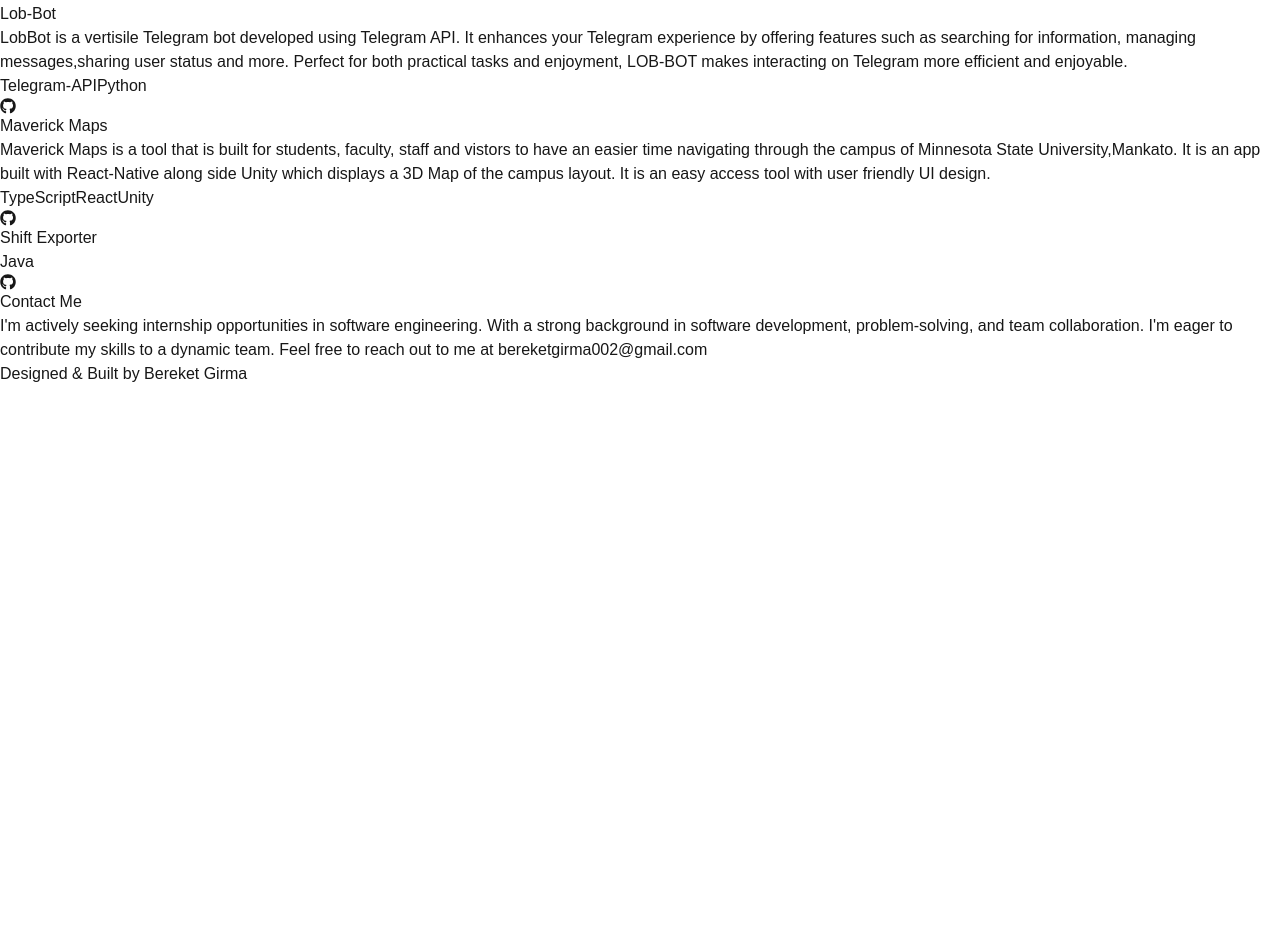
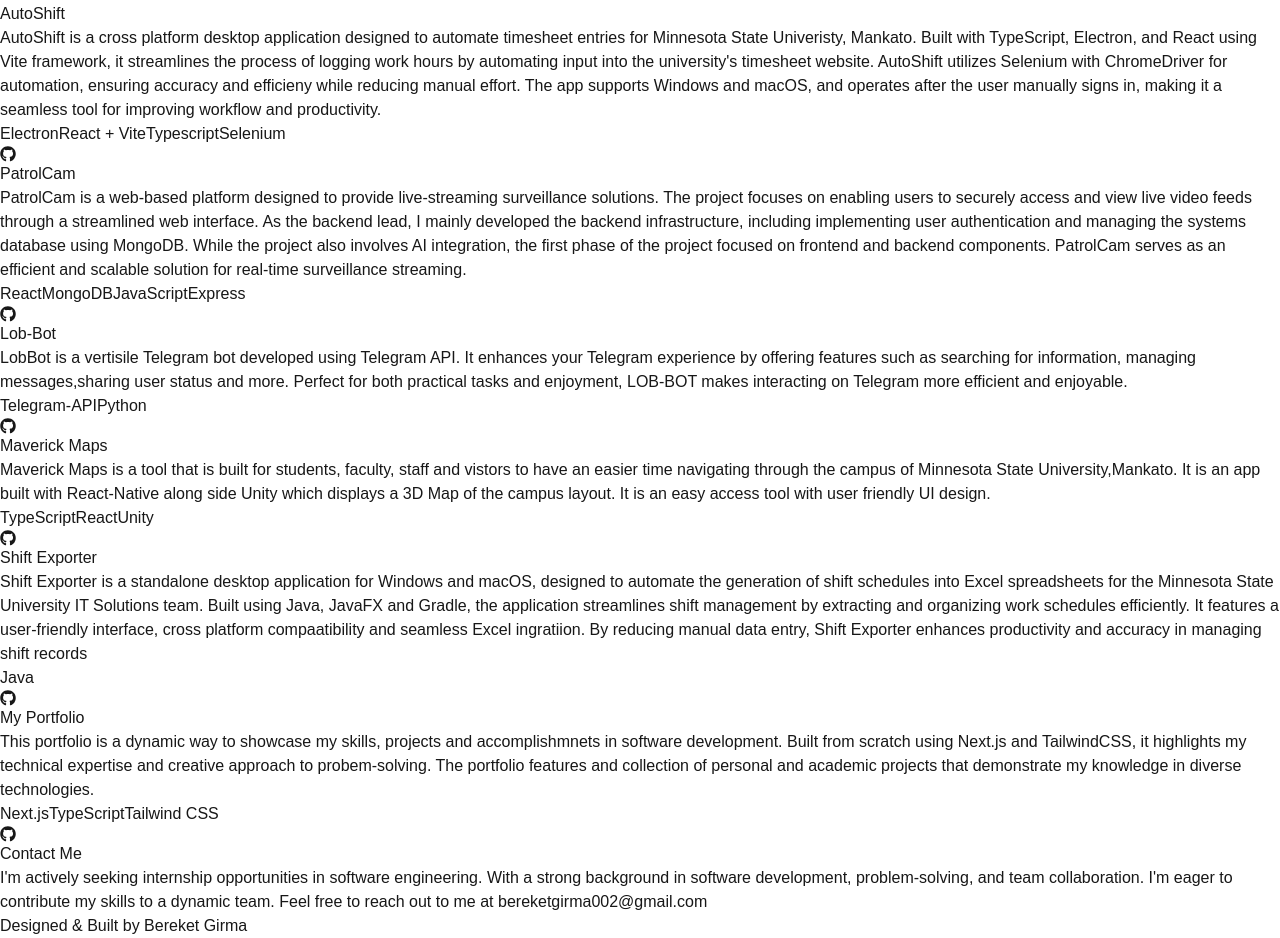
Before and after one commit to BereketGirma/MyPortfolio, a Next.js app: page / in a window 1280 px wide. Shown: the part 861-1799 px from the top of the page. Before the commit the page ends 1247 px from the top, so only its background shows below. Built offline with nearby package versions, Linux system fonts and the light colour scheme.

Commit message:
Adding project information

```diff
--- a/src/app/data/Project.ts
+++ b/src/app/data/Project.ts
@@ -1,5 +1,26 @@
 export const projectContent = {
-    project1 : {
+    project1: {
+        title: "AutoShift",
+        description: `AutoShift is a cross platform desktop application designed to automate timesheet entries for Minnesota State Univeristy, Mankato. Built with TypeScript, Electron, and React
+        using Vite framework, it streamlines the process of logging work hours by automating input into the university's timesheet website. AutoShift utilizes Selenium with ChromeDriver for
+        automation, ensuring accuracy and efficieny while reducing manual effort. The app supports Windows and macOS, and operates after the user manually signs in, making it a seamless tool for
+        improving workflow and productivity.`,
+        softwares: ["Electron", "React + Vite", "Typescript", "Selenium"],
+        github: "https://github.com/BereketGirma/AutoShift"
+    },
+
+    project2: {
+        title: "PatrolCam",
+        description: `PatrolCam is a web-based platform designed to provide live-streaming surveillance solutions.
+            The project focuses on enabling users to securely access and view live video feeds through a streamlined web interface. As the backend lead,
+            I mainly developed the backend infrastructure, including implementing user authentication and managing the systems database using MongoDB.
+            While the project also involves AI integration, the first phase of the project focused on frontend and backend components.
+            PatrolCam serves as an efficient and scalable solution for real-time surveillance streaming.`,
+        softwares: ["React", "MongoDB", "JavaScript", "Express"],
+        github: "https://github.com/Bursch-Industries/PatrolCam"
+    },
+
+    project3 : {
         title: "Lob-Bot",
         description: `LobBot is a vertisile Telegram bot developed using Telegram API.
             It enhances your Telegram experience by offering features such as searching
@@ -10,7 +31,7 @@
         github: "https://github.com/BereketGirma/LobBot"
     },
 
-    project2: {
+    project4: {
         title: "Maverick Maps",
         description: `Maverick Maps is a tool that is built for students, faculty,
             staff and vistors to have an easier time navigating through the campus of
@@ -18,13 +39,25 @@
             along side Unity which displays a 3D Map of the campus layout. It is an
             easy access tool with user friendly UI design.`,
         softwares: ["TypeScript", "React", "Unity"],
-        github: ""
+        github: "https://github.com/WayfindingWizards/WayfindingAppF24"
     },
 
-    project3: {
+    project5: {
         title: "Shift Exporter",
-        description: ``,
+        description: `Shift Exporter is a standalone desktop application for Windows and macOS, designed to automate the generation of shift schedules into Excel spreadsheets
+            for the Minnesota State University IT Solutions team. Built using Java, JavaFX and Gradle, the application streamlines shift management by extracting and organizing work schedules
+            efficiently. It features a user-friendly interface, cross platform compaatibility and seamless Excel ingratiion. By reducing manual data entry, Shift Exporter enhances productivity
+            and accuracy in managing shift records`,
         softwares: ["Java"],
-        github: ""
-    }
+        github: "https://github.com/MrKylox/TeamsShiftExporter"
+    },
+
+    project6: {
+        title: "My Portfolio",
+        description: `This portfolio is a dynamic way to showcase my skills, projects and accomplishmnets in software development. Built from scratch using Next.js and TailwindCSS,
+        it highlights my technical expertise and creative approach to probem-solving. The portfolio features and collection of personal and academic projects that demonstrate my knowledge in
+        diverse technologies.`,
+        softwares: ["Next.js", "TypeScript", "Tailwind CSS"],
+        github: "https://github.com/BereketGirma/MyPortfolio"
+    },
 }
```
